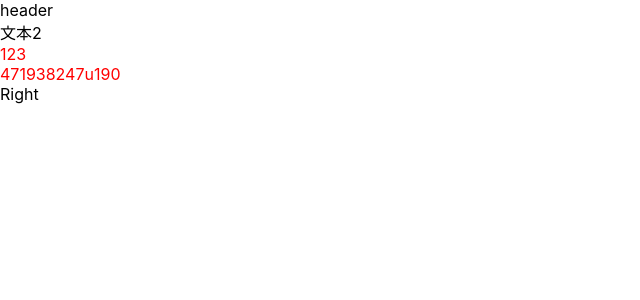
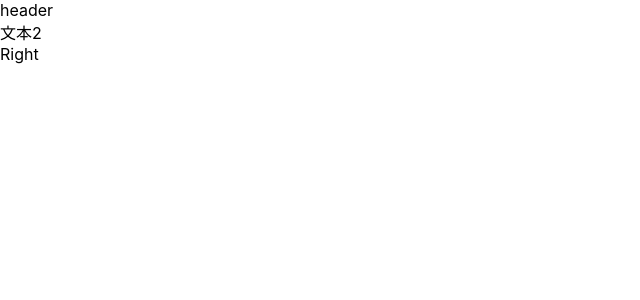
Before and after one commit to Jincheng55/lowcode-platform, a React (Create React App) app: page / in a window 1280 px wide. Shown: the top 300 px of the page, without its empty margins (0-640 px from the left). Built offline with nearby package versions, Linux system fonts and the light colour scheme.

Commit message:
feat: 组件拖拽

```diff
--- a/src/components/Cmps.jsx
+++ /dev/null
@@ -1,9 +0,0 @@
-import React from 'react'
-
-const Cmp = ({ cmp }) => {
-  return (
-    <div style={cmp.style}>{cmp.content}</div>
-  )
-}
-
-export default Cmp
--- /dev/null
+++ b/src/components/cmps/Cmps.jsx
@@ -0,0 +1,23 @@
+import React from 'react'
+import { useCanvasContextData } from '../../store/hooks'
+import styles from './cmps.less'
+const Cmp = ({ cmp, index }) => {
+  const canvas = useCanvasContextData()
+  const onClick = () => {
+    canvas.setSelectedIndex(index)
+  }
+  const onDragStart = (e) => {
+    onClick()
+    e.dataTransfer.setData('text', `${e.pageX},${e.pageY}`)
+  }
+  return (
+    <div draggable onDragStart={onDragStart} onClick={onClick}>
+      <div style={cmp.style}>{cmp.content}</div>
+      {
+        canvas.selectedIndex === index && <div className={styles.decoration} style={{ width: cmp.style.width, height: cmp.style.height, left: cmp.style.left - 2, top: cmp.style.top - 2 }}></div>
+      }
+    </div>
+  )
+}
+
+export default Cmp
--- /dev/null
+++ b/src/components/cmps/cmps.css
@@ -0,0 +1,4 @@
+.decoration {
+  border: 1px solid skyblue;
+  position: absolute;
+}
--- /dev/null
+++ b/src/components/cmps/cmps.less
@@ -0,0 +1,4 @@
+.decoration {
+  border: 1px solid skyblue;
+  position: absolute;
+}
--- a/src/components/details/Details.jsx
+++ b/src/components/details/Details.jsx
@@ -10,7 +10,9 @@ const h1 = {
     color: 'pink',
     position: 'absolute',
     left: 0,
-    top: 0
+    top: 0,
+    width: '100px',
+    height: '50px'
   }
 }
 
@@ -21,7 +23,9 @@ const text = {
     color: 'blue',
     position: 'absolute',
     left: 0,
-    top: 0
+    top: 0,
+    width: '100px',
+    height: '50px'
   }
 }
 
--- a/src/layout/center/center.jsx
+++ b/src/layout/center/center.jsx
@@ -1,14 +1,23 @@
 import React from 'react'
 import styles from './center.less'
-import { useCanvasCmps } from '../../store/hooks'
-import Cmps from '../../components/Cmps'
+import { useCanvasCmps, useCanvasContextData } from '../../store/hooks'
+import Cmps from '../../components/cmps/Cmps'
 const Center = () => {
   const cmps = useCanvasCmps()
+  const canvas = useCanvasContextData()
+  const onDrop = (e) => {
+    const start = e.dataTransfer.getData('text')?.split(',')
+    const diffX = e.pageX - start[0]
+    const diffY = e.pageY - start[1]
+    const cmp = canvas.canvas.cmps[canvas.selectedIndex]
+    const style = { top: cmp.style.top + diffY, left: cmp.style.left + diffX }
+    canvas.setSelectedCmp(style)
+  }
   return (
     <div className={styles.center} >
-      <div className={styles.canvas}>
+      <div className={styles.canvas} onDrop={onDrop} onDragOver={e => e.preventDefault()} >
         {
-          cmps.map(cmp => <Cmps key={cmp.key} cmp={cmp}></Cmps>)
+          cmps.map((cmp, index) => <Cmps key={cmp.key} cmp={cmp} index={index}></Cmps>)
         }
       </div>
 
--- a/src/store/canvas.js
+++ b/src/store/canvas.js
@@ -12,27 +12,14 @@ const defaultCanvas = {
     backgroundRepeat: 'no-repeat',
     boxSizing: 'content-box',
   },
-  // cmps: [],
-  cmps: [
-    {
-      key: generateUUID(),
-      type: 'text',
-      content: '123',
-      style: { color: 'red' },
-    },
-    {
-      key: generateUUID(),
-      type: 'text',
-      content: '471938247u190',
-      style: { color: 'red' },
-    },
-  ],
+  cmps: [],
 }
 
 class Canvas {
   constructor(_canvas = defaultCanvas) {
     this.canvas = _canvas
     this.subs = []
+    this.selectedIndex = null
   }
   getCanvas = () => {
     return { ...this.canvas }
@@ -46,8 +33,23 @@ class Canvas {
   addCmps = cmp => {
     const component = { key: generateUUID(), ...cmp }
     this.canvas.cmps.push(component)
+    this.setSelectedIndex(this.canvas.cmps.length - 1)
+    // this.updateComponents()
+  }
+
+  setSelectedIndex = index => {
+    this.selectedIndex = index
     this.updateComponents()
   }
+
+  setSelectedCmp = (style, content) => {
+    let component = this.canvas.cmps[this.selectedIndex]
+    if (!component) return
+    component.style = { ...component.style, ...style }
+    if (content) component.content = content
+    this.updateComponents()
+  }
+
   updateComponents = () => {
     this.subs.forEach(s => s())
   }
--- a/src/store/hooks.js
+++ b/src/store/hooks.js
@@ -3,7 +3,7 @@ import { CanvasContext } from './context'
 
 export const useCanvasContextData = () => {
   const canvas = useContext(CanvasContext)
-  return canvas.getCanvas()
+  return canvas
 }
 
 export const useCanvasCmps = () => {
```
